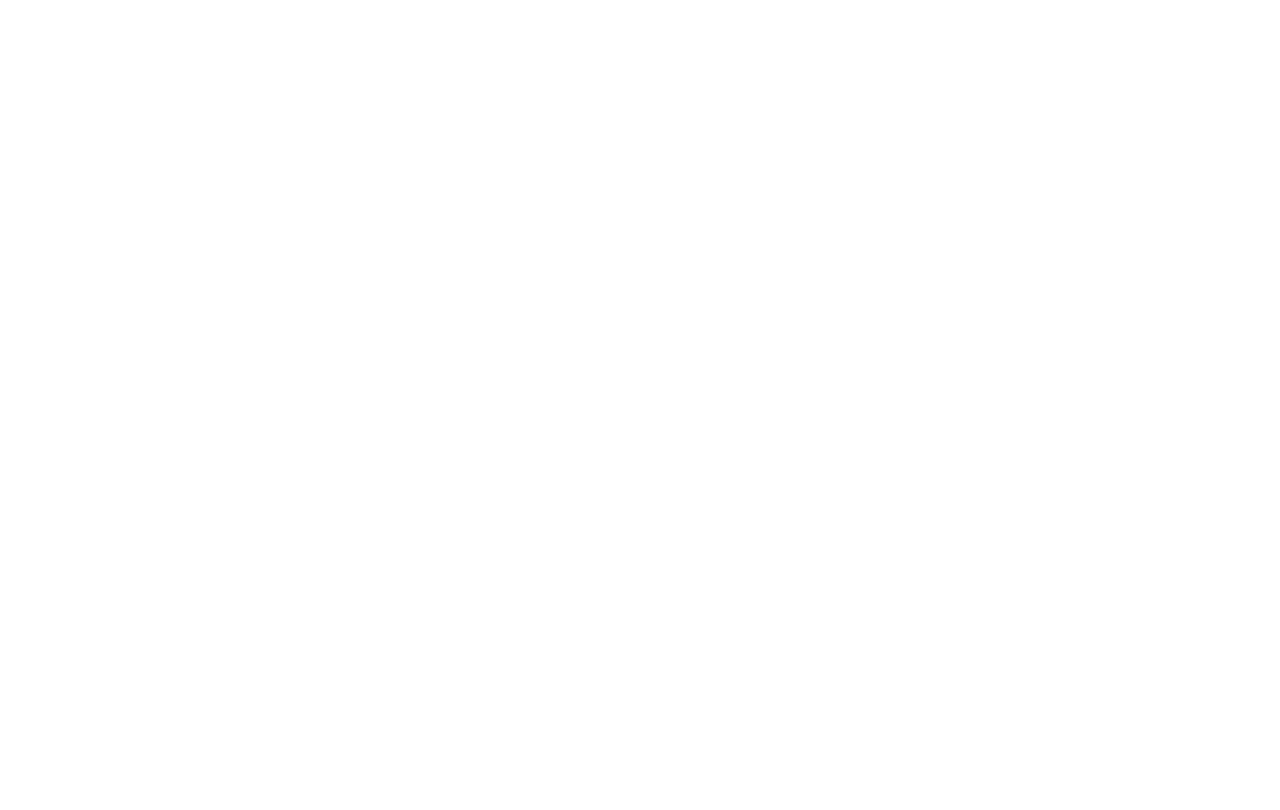
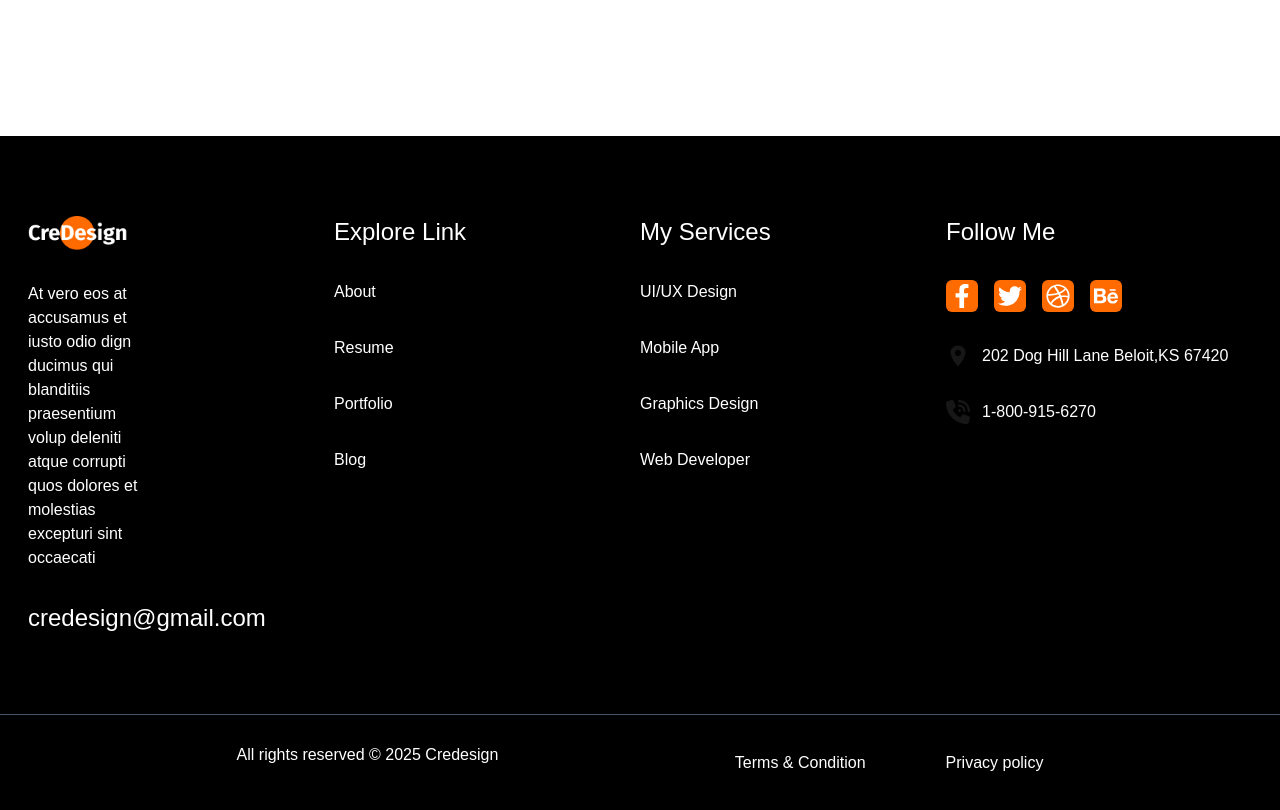
Before and after one commit to jahid01754/CreDesign-Portfolio-Website, a Next.js app: page / in a window 1280 px wide. Shown: the part 7840-8650 px from the top of the page. Before the commit the page ends 7976 px from the top, so only its background shows below. Built offline with nearby package versions, Linux system fonts and the light colour scheme.

Commit message:
footer section

```diff
--- /dev/null
+++ b/src/Components/FooterSection/FooterSection.js
@@ -0,0 +1,107 @@
+import Image from "next/image";
+
+import { IoLocationSharp } from "react-icons/io5";
+import { FaPhoneVolume } from "react-icons/fa6";
+
+import { FaFacebookF } from "react-icons/fa";
+import { FaTwitter } from "react-icons/fa";
+import { FaDribbble } from "react-icons/fa6";
+import { FaBehance } from "react-icons/fa";
+
+export default function FooterSection() {
+  return (
+    <>
+      <div className="bg-black">
+        <div className="container mx-auto">
+          <div className="grid grid-cols-2 lg:grid-cols-4  items-start py-20 space-y-10 md:space-y-0 px-7">
+            <div className=" col-span-2 md:col-span-1 ">
+              <Image
+                src={"/pic/LogoWhite.png"}
+                alt="Logo"
+                width={100}
+                height={100}
+              />
+              <p className="text-white text-wrap w-full md:w-[40%]  mt-8">
+                At vero eos at accusamus et iusto odio dign ducimus qui
+                blanditiis praesentium volup deleniti atque corrupti quos
+                dolores et molestias excepturi sint occaecati
+              </p>
+              <p className="text-white text-2xl mt-8">credesign@gmail.com</p>
+            </div>
+            <div className="">
+              <p className="text-white text-2xl">Explore Link</p>
+              <div className="mt-8 space-y-8">
+                <p className="text-white hover:text-primary transition-colors duration-300 cursor-pointer">
+                  About
+                </p>
+                <p className="text-white hover:text-primary transition-colors duration-300 cursor-pointer">
+                  Resume
+                </p>
+                <p className="text-white hover:text-primary transition-colors duration-300 cursor-pointer">
+                  Portfolio
+                </p>
+                <p className="text-white hover:text-primary transition-colors duration-300 cursor-pointer">
+                  Blog
+                </p>
+              </div>
+            </div>
+            <div>
+              <p className="text-white text-2xl">My Services</p>
+              <div className="mt-8 space-y-8">
+                <p className="text-white hover:text-primary transition-colors duration-300 cursor-pointer">
+                  UI/UX Design
+                </p>
+                <p className="text-white hover:text-primary transition-colors duration-300 cursor-pointer">
+                  Mobile App
+                </p>
+                <p className="text-white hover:text-primary transition-colors duration-300 cursor-pointer">
+                  Graphics Design
+                </p>
+                <p className="text-white hover:text-primary transition-colors duration-300 cursor-pointer">
+                  Web Developer
+                </p>
+              </div>
+            </div>
+            <div>
+              <p className="text-white text-2xl">Follow Me</p>
+              <div className="space-y-8">
+                <div className="flex flex-row gap-4 mt-8">
+                  <FaFacebookF className="bg-primary hover:bg-white text-white hover:text-primary w-8 h-auto rounded-md p-1 cursor-pointer transition-colors duration-300" />
+                  <FaTwitter className="bg-primary hover:bg-white text-white hover:text-primary w-8 h-auto rounded-md p-1 cursor-pointer transition-colors duration-300" />
+                  <FaDribbble className="bg-primary hover:bg-white text-white hover:text-primary w-8 h-auto rounded-md p-1 cursor-pointer transition-colors duration-300" />
+                  <FaBehance className="bg-primary hover:bg-white text-white hover:text-primary w-8 h-auto rounded-md p-1 cursor-pointer transition-colors duration-300" />
+                </div>
+                <div className="flex flex-row gap-3">
+                  <IoLocationSharp className="text-primary text-3xl md:text-2xl" />
+                  <p className="text-white">
+                    202 Dog Hill Lane Beloit,KS 67420
+                  </p>
+                </div>
+                <div className="flex flex-row gap-3">
+                  <FaPhoneVolume className="text-primary text-2xl" />
+                  <p className="text-white">1-800-915-6270</p>
+                </div>
+              </div>
+            </div>
+          </div>
+          <div className="bg-slate-600 w-full h-[1px]"></div>
+          <div className="flex flex-col md:flex-row justify-evenly items-center mt-7 pb-7 space-y-4">
+            <div>
+              <p className="text-white">
+                All rights reserved &copy; 2025 Credesign
+              </p>
+            </div>
+            <div className="flex flex-row gap-20">
+              <p className="text-white hover:text-primary transition-colors duration-300">
+                Terms & Condition
+              </p>
+              <p className="text-white hover:text-primary transition-colors duration-300">
+                Privacy policy
+              </p>
+            </div>
+          </div>
+        </div>
+      </div>
+    </>
+  );
+}
--- a/src/app/page.js
+++ b/src/app/page.js
@@ -1,5 +1,6 @@
 import AboutSection from "@/Components/AboutSection/AboutSection";
 import ClientFeedback from "@/Components/ClientFeedBack/ClientFeedBack";
+import FooterSection from "@/Components/FooterSection/FooterSection";
 import HomeBanner from "@/Components/HomeBanner/HomeBanner";
 import MyBLog from "@/Components/MyBlog/MyBlog";
 import MyContact from "@/Components/MyContact/MyContact";
@@ -23,6 +24,7 @@
         <Partners />
         <MyBLog />
         <MyContact />
+        <FooterSection />
       </div>
     </>
   );
```
